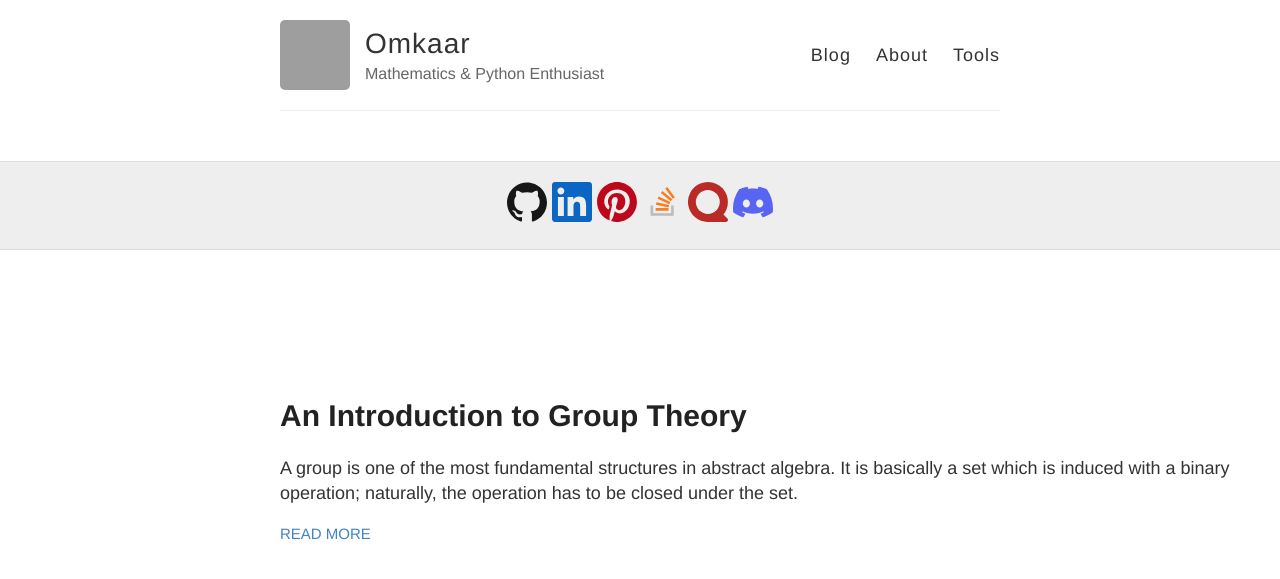
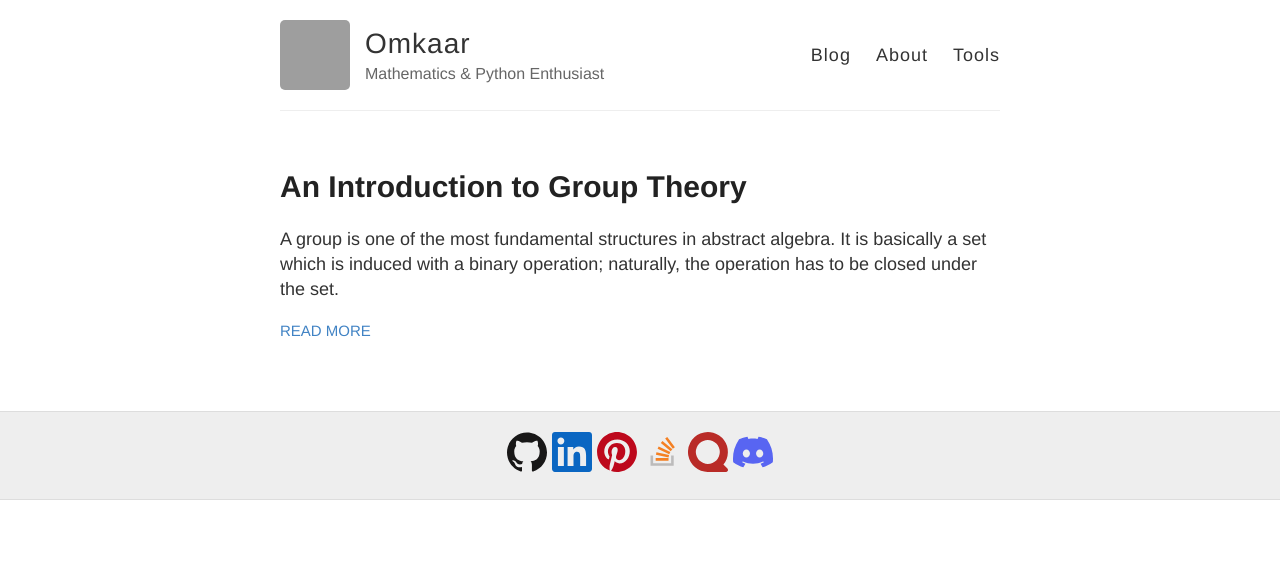
Before and after one commit to Ombucha/ombucha.github.io, a Jekyll site: the page built from blog.html, in a window 1280 px wide. Shown: the top 579 px of the page. Built offline with Jekyll 4.4.1, drawn with Linux system fonts in a browser that asks for light colours; grey boxes are pictures that could not be loaded.

Commit message:
Update blog.html

```diff
--- a/blog.html
+++ b/blog.html
@@ -4,7 +4,7 @@ title: Blog
 permalink: blog
 ---
 
-<div class="posts" style="position: absolute; top: 40%;">
+<div class="posts">
   {% for post in site.posts %}
     <article class="post">
 
```
Lines whose indentation alone changed are shown as unchanged.
